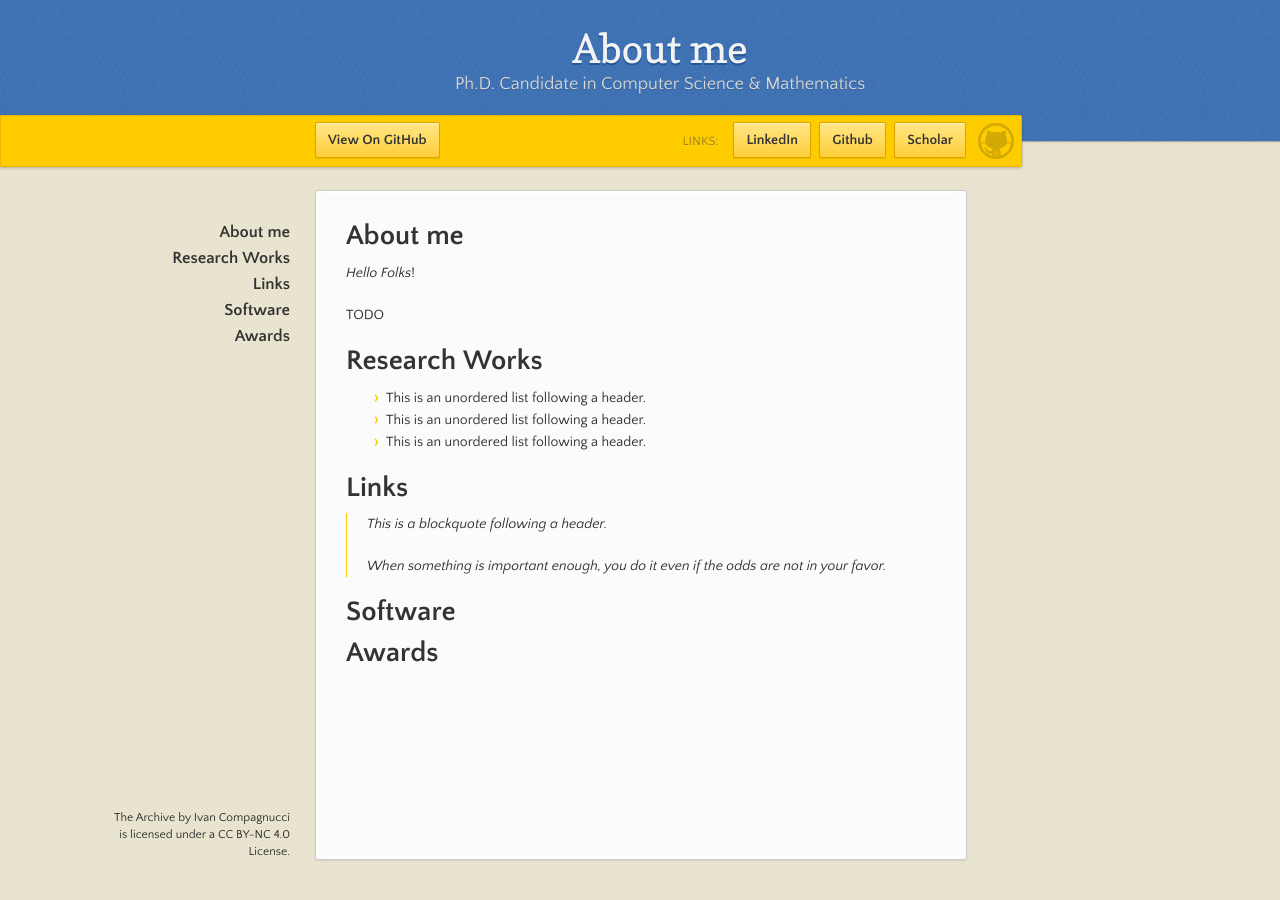
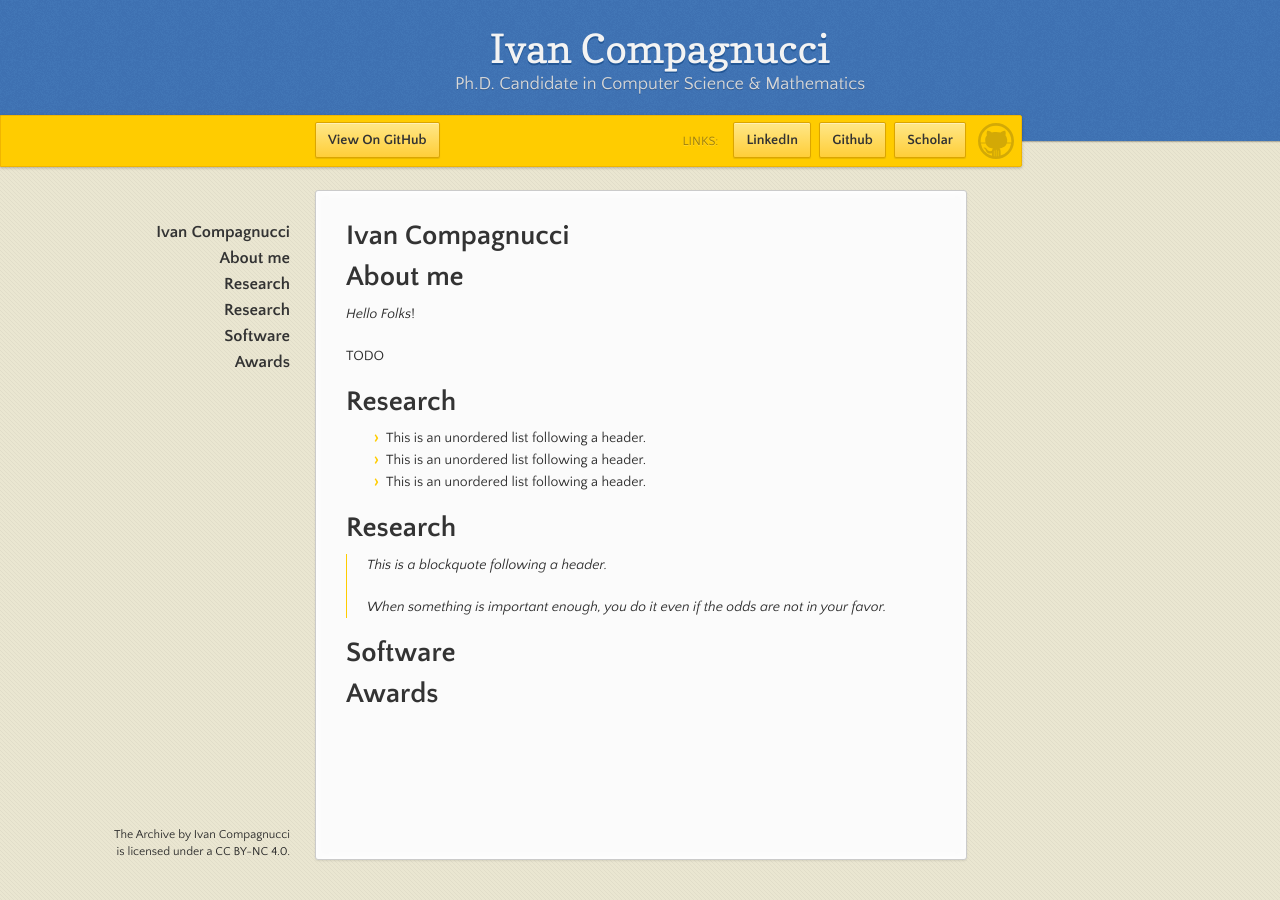
Before and after one commit to IvanComp/IvanComp.github.io, a Jekyll site: the page built from index.md, in a window 1280 px wide. Built offline with Jekyll 4.4.1, drawn with Linux system fonts in a browser that asks for light colours; our own code applies the rules of GitHub Pages for plain Markdown files.

Commit message:
Changed the homepage

```diff
--- a/_layouts/default.html
+++ b/_layouts/default.html
@@ -48,7 +48,7 @@
         {{ content }}
       </section>
       <footer>
-        <p><small>The Archive by Ivan Compagnucci is licensed under a CC BY-NC 4.0 License.</small></p>
+        <p><small>The Archive by Ivan Compagnucci is licensed under a CC BY-NC 4.0.</small></p>
       </footer>
     </div>
   </body>
--- a/index.md
+++ b/index.md
@@ -1,6 +1,7 @@
 ---
 layout: default
 ---
+# Ivan Compagnucci
 
 # About me
 
@@ -8,13 +9,14 @@
 
 TODO
 
-# **Research Works**
+# Research
 
 *   This is an unordered list following a header.
 *   This is an unordered list following a header.
 *   This is an unordered list following a header.
 
-# Links
+
+# Research
 
 > This is a blockquote following a header.
 >
```
